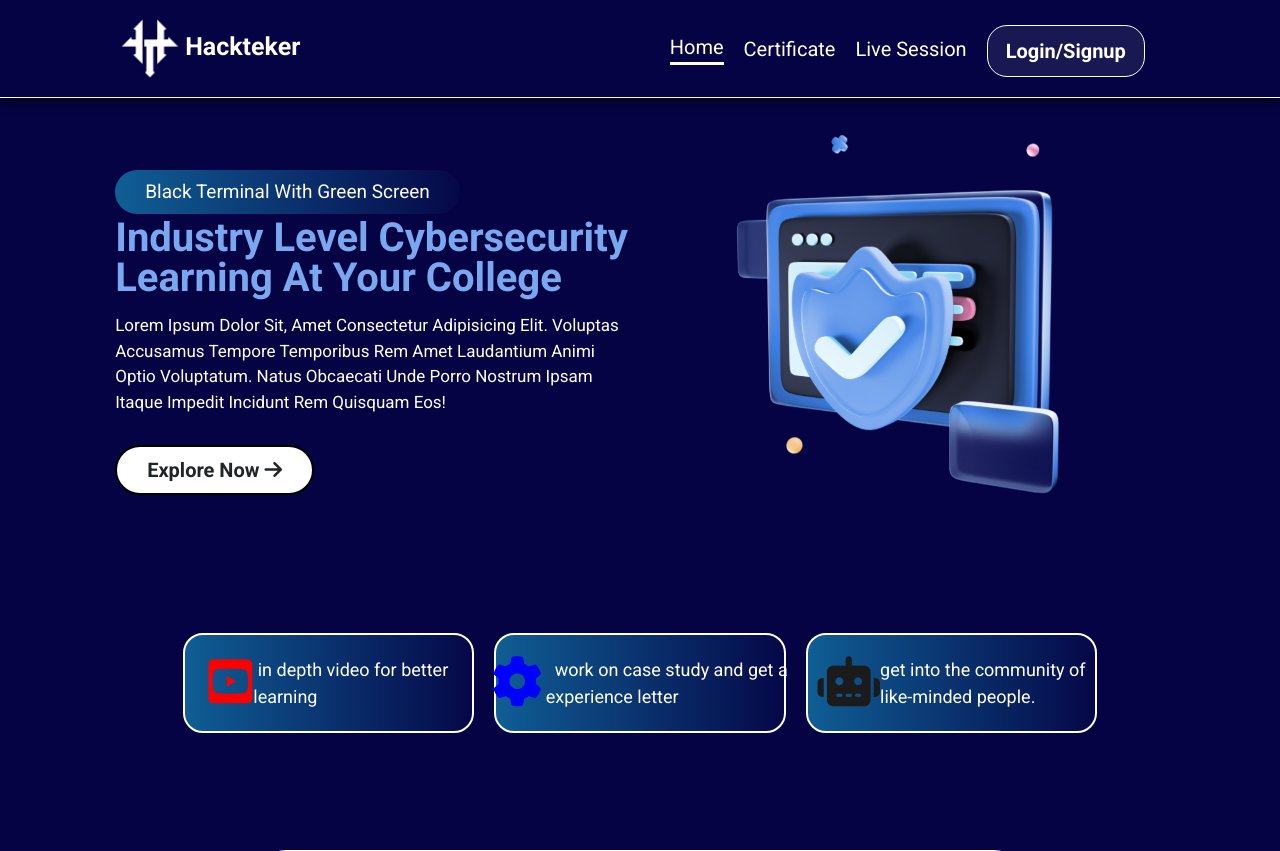
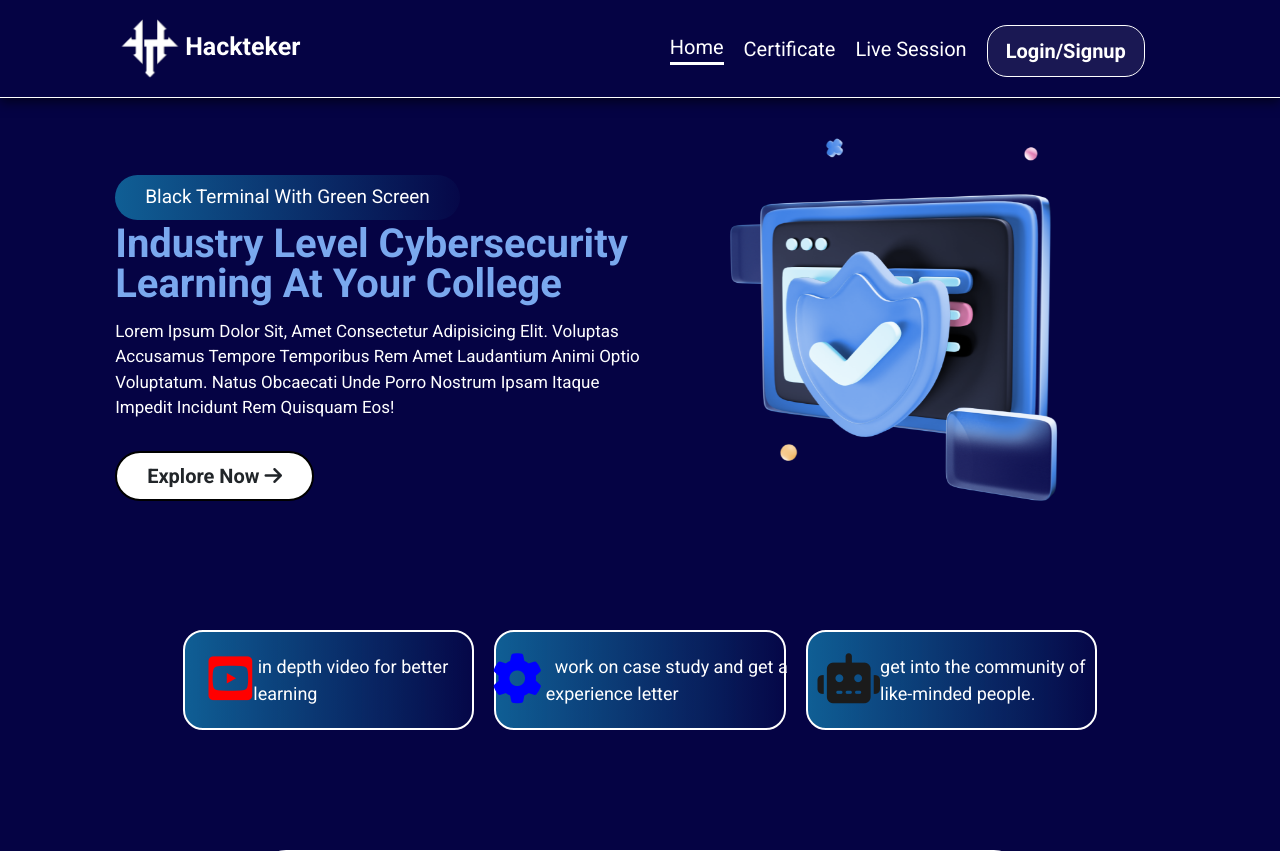
Before and after one commit to Ritesh-FSD/hacktekers, a PHP site: page / in a window 1280 px wide. Shown: the top 851 px of the page. Run offline with PHP 8.4, Linux system fonts and the light colour scheme; some libraries are stand-ins or nearby versions.

Commit message:
Update style.css

```diff
--- a/style.css
+++ b/style.css
@@ -20,7 +20,7 @@ html {
   font-size: 62.5%;
   overflow-x: hidden;
   scroll-behavior: smooth;
-  scroll-padding-top: 6rem;
+  /*scroll-padding-top: 6rem;*/
 }
 
 section {
@@ -47,10 +47,6 @@ section {
   font-size: 3.5rem;
   padding: 1rem;
   color: #fff;
-}
-
-.heading span {
-  color: var(--red);
 }
 
 .btn {
@@ -151,7 +147,7 @@ header .navbar a.active {
 .home {
   display: flex;
   flex-wrap: wrap;
-  gap: 1.5rem;
+  /*gap: 1.5rem;*/
   min-height: 100vh;
   align-items: center;
   /*background:url(../images/home-bg.jpg) no-repeat;*/
@@ -928,9 +924,6 @@ input.input1 + .shadow-input1 {
     font-size: 1rem;
   }
 }
-/*------------------------------------------------------------------
-[ Responsive contact]*/
-
 @media (max-width: 1200px) {
   .contact1-pic {
     width: 33.5%;
```
